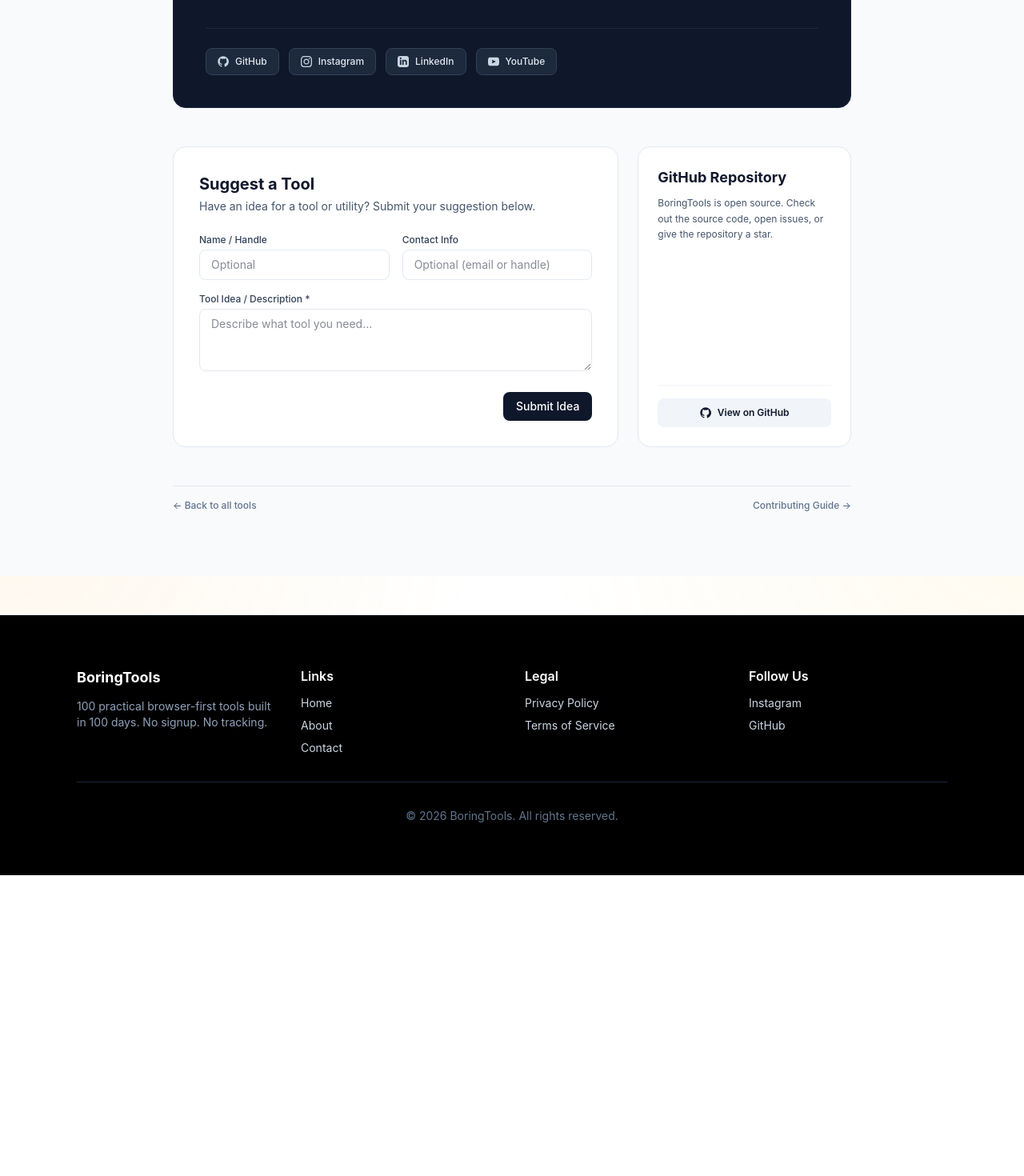
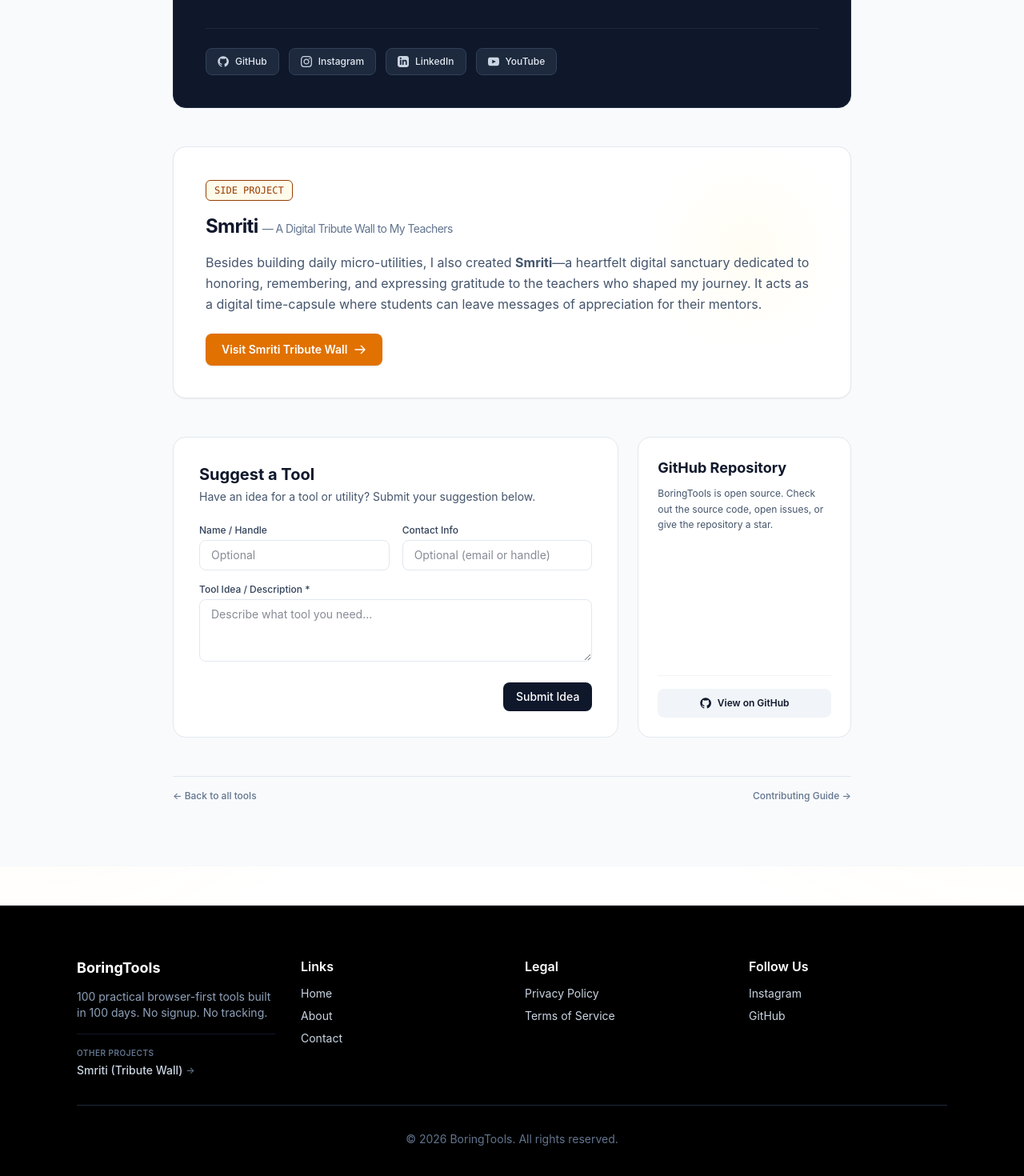
Before and after one commit to ius-sharma/boring-tools, a Next.js app: page /about in a window 1280 px wide. Shown: the part 1786-3256 px from the top of the page at 80% size. Before the commit the page ends 2880 px from the top, so only its background shows below. Built offline with nearby package versions, Linux system fonts and the light colour scheme.

Commit message:
Free to use guysss

```diff
--- a/app/about/AboutClient.jsx
+++ b/app/about/AboutClient.jsx
@@ -209,6 +209,39 @@
           </div>
         </section>
 
+        {/* Other Projects / Smriti Tribute Section */}
+        <section className="bg-white rounded-2xl border border-slate-200 p-8 sm:p-10 shadow-xs relative overflow-hidden group hover:border-amber-500 transition-all duration-300">
+          <div className="absolute top-0 right-0 w-64 h-64 bg-[radial-gradient(circle,#fffbeb_0%,transparent_70%)] pointer-events-none opacity-60 group-hover:opacity-100 transition-opacity"></div>
+
+          <div className="relative z-10">
+            <div className="inline-flex items-center gap-2 rounded-md bg-amber-50 px-2.5 py-1 text-xs font-mono font-medium text-amber-800 border border-amber-250/60 mb-4">
+              SIDE PROJECT
+            </div>
+
+            <h2 className="text-2xl font-bold text-slate-900 tracking-tight">
+              Smriti <span className="text-sm font-normal text-slate-500">— A Digital Tribute Wall to My Teachers</span>
+            </h2>
+
+            <p className="mt-4 text-slate-600 leading-relaxed text-base">
+              Besides building daily micro-utilities, I also created <strong>Smriti</strong>—a heartfelt digital sanctuary dedicated to honoring, remembering, and expressing gratitude to the teachers who shaped my journey. It acts as a digital time-capsule where students can leave messages of appreciation for their mentors.
+            </p>
+
+            <div className="mt-6">
+              <a
+                href="https://smritiius.vercel.app/"
+                target="_blank"
+                rel="noopener noreferrer"
+                className="inline-flex items-center gap-2 px-5 py-2.5 bg-amber-600 hover:bg-amber-700 text-white text-sm font-semibold rounded-lg shadow-sm transition"
+              >
+                <span>Visit Smriti Tribute Wall</span>
+                <svg className="w-4 h-4" fill="none" stroke="currentColor" viewBox="0 0 24 24">
+                  <path strokeLinecap="round" strokeLinejoin="round" strokeWidth="2" d="M14 5l7 7m0 0l-7 7m7-7H3" />
+                </svg>
+              </a>
+            </div>
+          </div>
+        </section>
+
         {/* Suggestion Form & GitHub Repository Section */}
         <div className="grid grid-cols-1 md:grid-cols-3 gap-6">
           {/* Form */}
--- a/app/components/ToolContentFooter.jsx
+++ b/app/components/ToolContentFooter.jsx
@@ -258,6 +258,13 @@
             <div>
               <h3 className="font-bold text-white mb-3 text-lg">BoringTools</h3>
               <p className="text-sm text-slate-400">100 practical browser-first tools built in 100 days. No signup. No tracking.</p>
+              <div className="mt-4 pt-4 border-t border-slate-900">
+                <p className="text-[10px] text-slate-500 uppercase tracking-wider font-semibold">Other Projects</p>
+                <a href="https://smritiius.vercel.app/" target="_blank" rel="noopener noreferrer" className="inline-flex items-center gap-1 mt-1 text-sm text-slate-300 hover:text-amber-300 transition group font-medium">
+                  <span>Smriti (Tribute Wall)</span>
+                  <span className="text-xs text-slate-500 group-hover:text-amber-300">→</span>
+                </a>
+              </div>
             </div>
             <div>
               <h4 className="font-semibold text-white mb-3">Links</h4>
--- a/app/page.jsx
+++ b/app/page.jsx
@@ -727,7 +727,14 @@
           <div className="grid grid-cols-1 md:grid-cols-4 gap-8 mb-8">
             <div>
               <h3 className="font-bold text-white mb-3">BoringTools</h3>
-              <p className="text-sm">100 practical tools built in 100 days</p>
+              <p className="text-sm text-slate-400">100 practical tools built in 100 days</p>
+              <div className="mt-4 pt-4 border-t border-slate-900">
+                <p className="text-[10px] text-slate-500 uppercase tracking-wider font-semibold">Other Projects</p>
+                <a href="https://smritiius.vercel.app/" target="_blank" rel="noopener noreferrer" className="inline-flex items-center gap-1 mt-1 text-sm text-slate-300 hover:text-amber-300 transition group font-medium">
+                  <span>Smriti (Tribute Wall)</span>
+                  <span className="text-xs text-slate-500 group-hover:text-amber-300">→</span>
+                </a>
+              </div>
             </div>
             <div>
               <h4 className="font-semibold text-white mb-3">Links</h4>
```
